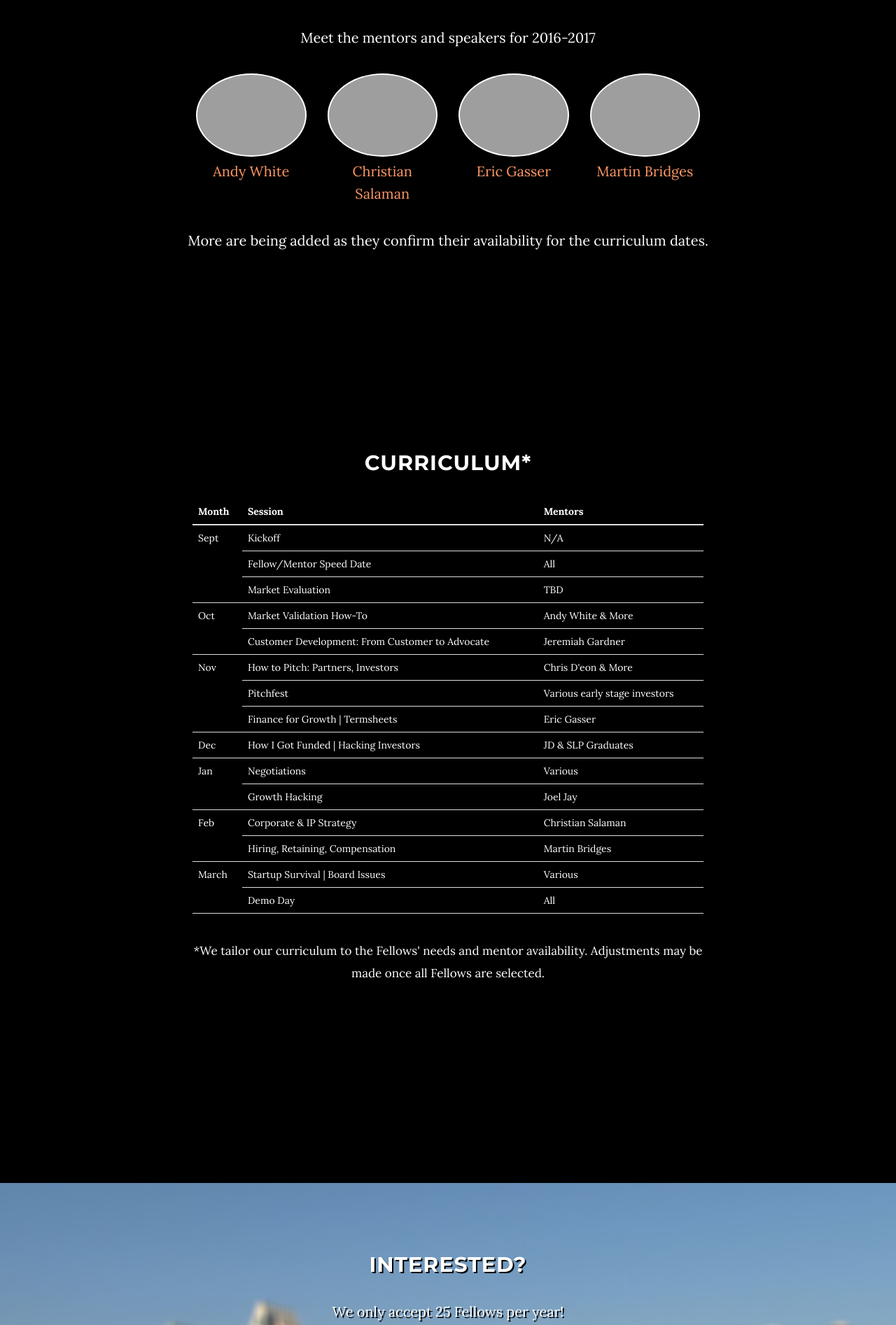
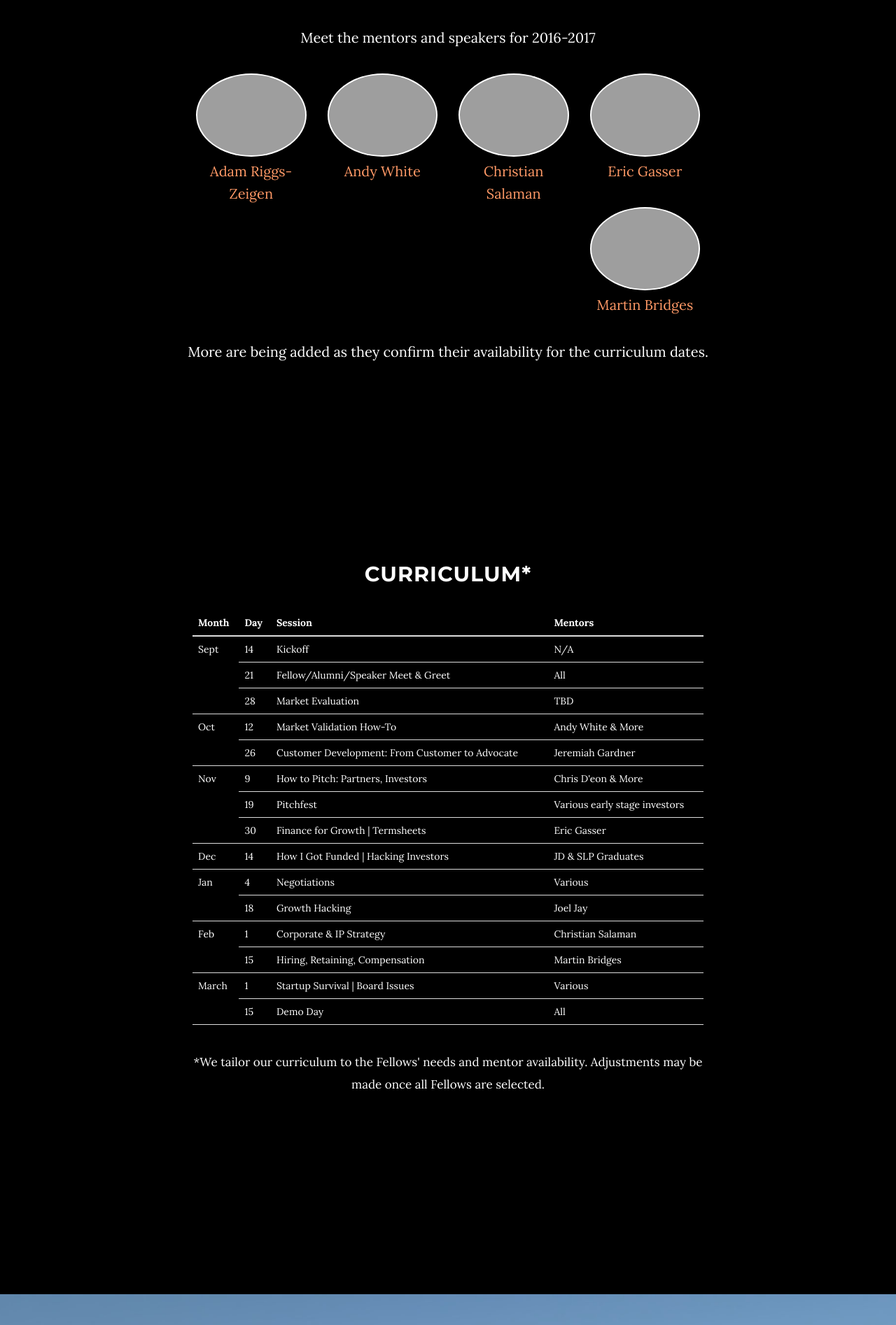
Before and after one commit to brianjessup/SLP-Landing-Page, a Django app: template app/templates/landing/slp-base.html in a window 1280 px wide. Shown: the part 1741-3635 px from the top of the page at 70% size. Run offline with Django 3.2, Linux system fonts and the light colour scheme; the template is opened without the code that fills it, so the values that code supplies are empty; some libraries are stand-ins or nearby versions; grey boxes are pictures that could not be loaded.

Commit message:
adding dates and new mentor

```diff
--- a/app/templates/landing/slp-base.html
+++ b/app/templates/landing/slp-base.html
@@ -138,6 +138,15 @@
                 <div class="col-xs-10 col-xs-offset-1 col-sm-8 col-sm-offset-2">
 
                     <div class="col-xs-6 col-sm-4 col-md-3">
+                        <a href="https://www.linkedin.com/in/adamrz">
+                            <img class="img-responsive img-circle" style="padding: 2px; background-color: #FFF; margin-bottom: 5px;" src="https://media.licdn.com/mpr/mpr/shrinknp_400_400/AAEAAQAAAAAAAAVGAAAAJDM5YzI0MjNjLTUzMDEtNDYwNy04YTJmLWVhMzM1MjQ3YmJhNA.jpg" alt="Adam Riggs-Zeigen"/>
+                        </a>
+                        <p>
+                            <a href="https://www.linkedin.com/in/adamrz">Adam Riggs-Zeigen</a>
+                        </p>
+                    </div>
+
+                    <div class="col-xs-6 col-sm-4 col-md-3">
                         <a href="https://www.linkedin.com/in/leanstarter">
                             <img class="img-responsive img-circle" style="padding: 2px; background-color: #FFF; margin-bottom: 5px;" src="https://media.licdn.com/mpr/mpr/shrinknp_400_400/p/1/000/056/3d2/288700b.jpg" alt="Andy White"/>
                         </a>
@@ -191,6 +200,7 @@
                         <thead>
                             <tr>
                                 <th>Month</th>
+                                <th>Day</th>
                                 <th>Session</th>
                                 <th>Mentors</th>
                             </tr>
@@ -198,83 +208,99 @@
                         <tbody  class="text-left">
                             <tr>
                                 <td>Sept</td>
+                                <td>14</td>
                                 <td>Kickoff</td>
                                 <td>N/A</td>
                             </tr>
                             <tr>
                                 <td style="border-top: none;"></td>
-                                <td>Fellow/Mentor Speed Date</td>
+                                <td>21</td>
+                                <td>Fellow/Alumni/Speaker Meet & Greet</td>
                                 <td>All</td>
                             </tr>
                             <tr>
                                 <td style="border-top: none;"></td>
+                                <td>28</td>
                                 <td>Market Evaluation</td>
                                 <td>TBD</td>
                             </tr>
                             <tr>
                                 <td>Oct</td>
+                                <td>12</td>
                                 <td>Market Validation How-To</td>
                                 <td>Andy White & More</td>
                             </tr>
                             <tr>
                                 <td style="border-top: none;"></td>
+                                <td>26</td>
                                 <td>Customer Development: From Customer to Advocate</td>
                                 <td>Jeremiah Gardner</td>
                             </tr>
                             <tr>
                                 <td>Nov</td>
+                                <td>9</td>
                                 <td>How to Pitch: Partners, Investors</td>
                                 <td>Chris D'eon & More</td>
                             </tr>
                             <tr>
                                 <td style="border-top: none;"></td>
+                                <td>19</td>
                                 <td>Pitchfest</td>
                                 <td>Various early stage investors</td>
                             </tr>
                             <tr>
                                 <td style="border-top: none;"></td>
+                                <td>30</td>
                                 <td>Finance for Growth | Termsheets</td>
                                 <td>Eric Gasser</td>
                             </tr>
                             <tr>
                                 <td>Dec</td>
+                                <td>14</td>
                                 <td>How I Got Funded | Hacking Investors</td>
                                 <td>JD & SLP Graduates</td>
                             </tr>
                             <tr>
                                 <td>Jan</td>
+                                <td>4</td>
                                 <td>Negotiations</td>
                                 <td>Various</td>
                             </tr>
                             <tr>
                                 <td style="border-top: none;"></td>
+                                <td>18</td>
                                 <td>Growth Hacking</td>
                                 <td>Joel Jay</td>
                             </tr>
                             <tr>
                                 <td>Feb</td>
+                                <td>1</td>
                                 <td>Corporate & IP Strategy</td>
                                 <td>Christian Salaman</td>
                             </tr>
                             <tr>
                                 <td style="border-top: none;"></td>
+                                <td>15</td>
                                 <td>Hiring, Retaining, Compensation</td>
                                 <td>Martin Bridges</td>
                             </tr>
                             <tr>
                                 <td>March</td>
+                                <td>1</td>
                                 <td>Startup Survival | Board Issues</td>
                                 <td>Various</td>
                             </tr>
                             <tr>
                                 <td style="border-top: none;"></td>
+                                <td>15</td>
                                 <td>Demo Day</td>
                                 <td>All</td>
                             </tr>
                                 <td></td>
                                 <td></td>
                                 <td></td>
-                            <tr>
+                                <td></td>
+                          <tr>
                             </tr>
                         </tbody>
                     </table>
```
